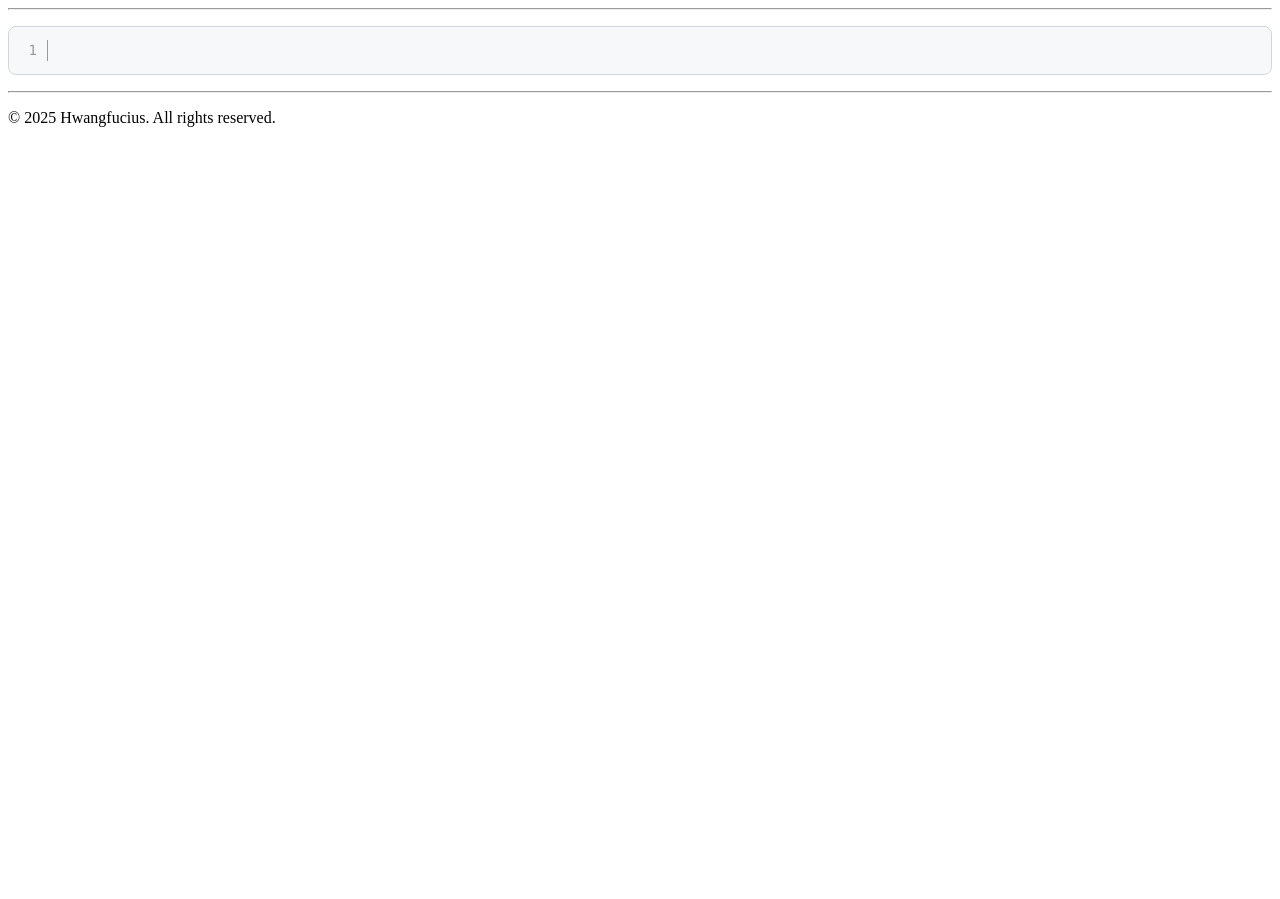
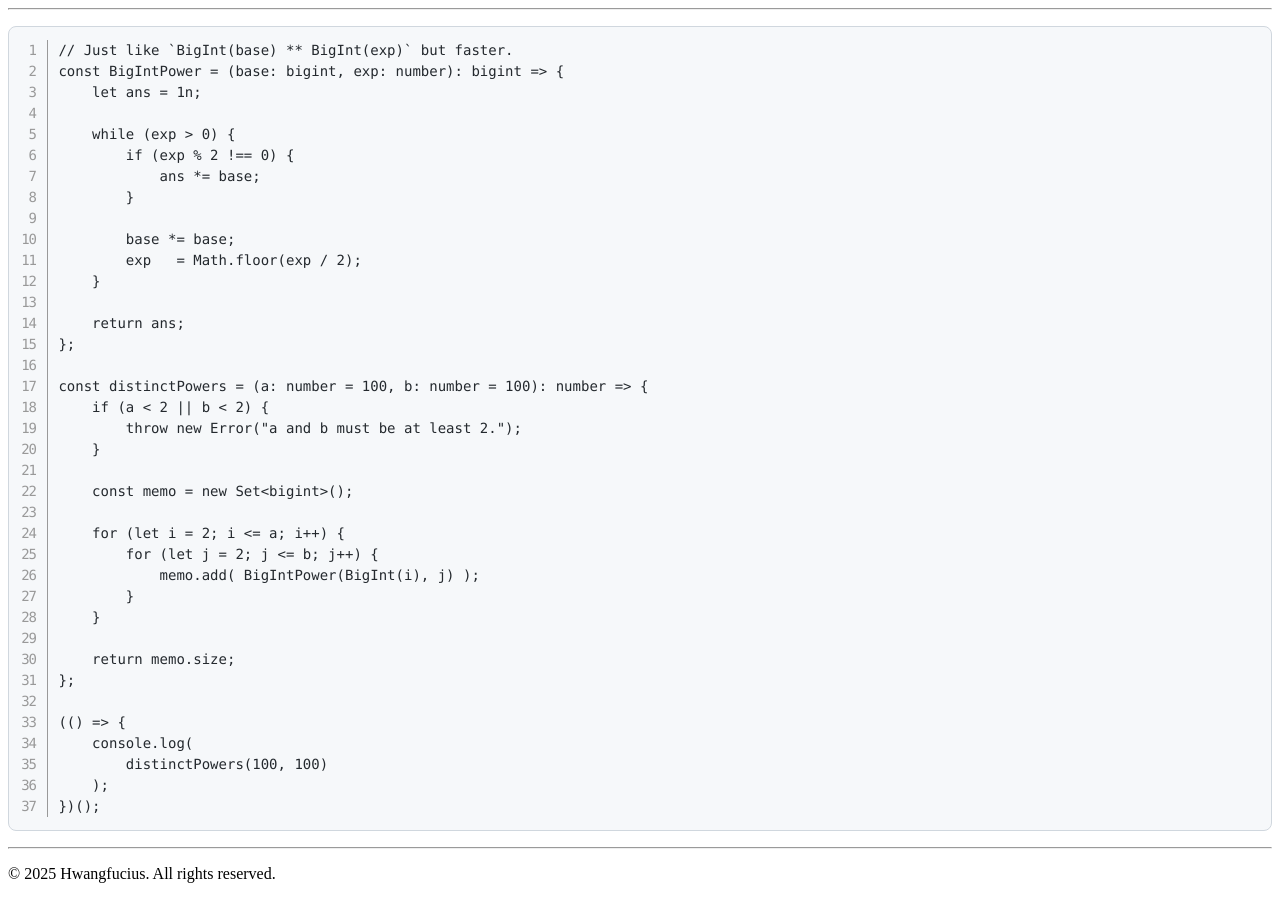
Before and after one commit to hwang-fu/project-euler, a website: page docs/29.html in a window 1280 px wide. Before the commit the page ends 800 px from the top, so only its background shows below. Drawn offline with nearby package versions, Linux system fonts and the light colour scheme.

Commit message:
docs(29): ts

```diff
--- a/docs/29.html
+++ b/docs/29.html
@@ -121,7 +121,43 @@
 
 
 <!-- * * * * * * * * * * * * * * -->
-<pre><code class="language-c line-numbers">
+<pre><code class="language-ts line-numbers">// Just like `BigInt(base) ** BigInt(exp)` but faster.
+const BigIntPower = (base: bigint, exp: number): bigint =&gt; {
+    let ans = 1n;
+
+    while (exp &gt; 0) {
+        if (exp % 2 !== 0) {
+            ans *= base;
+        }
+
+        base *= base;
+        exp   = Math.floor(exp / 2);
+    }
+
+    return ans;
+};
+
+const distinctPowers = (a: number = 100, b: number = 100): number =&gt; {
+    if (a &lt; 2 || b &lt; 2) {
+        throw new Error("a and b must be at least 2.");
+    }
+
+    const memo = new Set&lt;bigint&gt;();
+
+    for (let i = 2; i &lt;= a; i++) {
+        for (let j = 2; j &lt;= b; j++) {
+            memo.add( BigIntPower(BigInt(i), j) );
+        }
+    }
+
+    return memo.size;
+};
+
+(() =&gt; {
+    console.log(
+        distinctPowers(100, 100)
+    );
+})();
 </code></pre>
 <!-- * * * * * * * * * * * * * * -->
 
```
